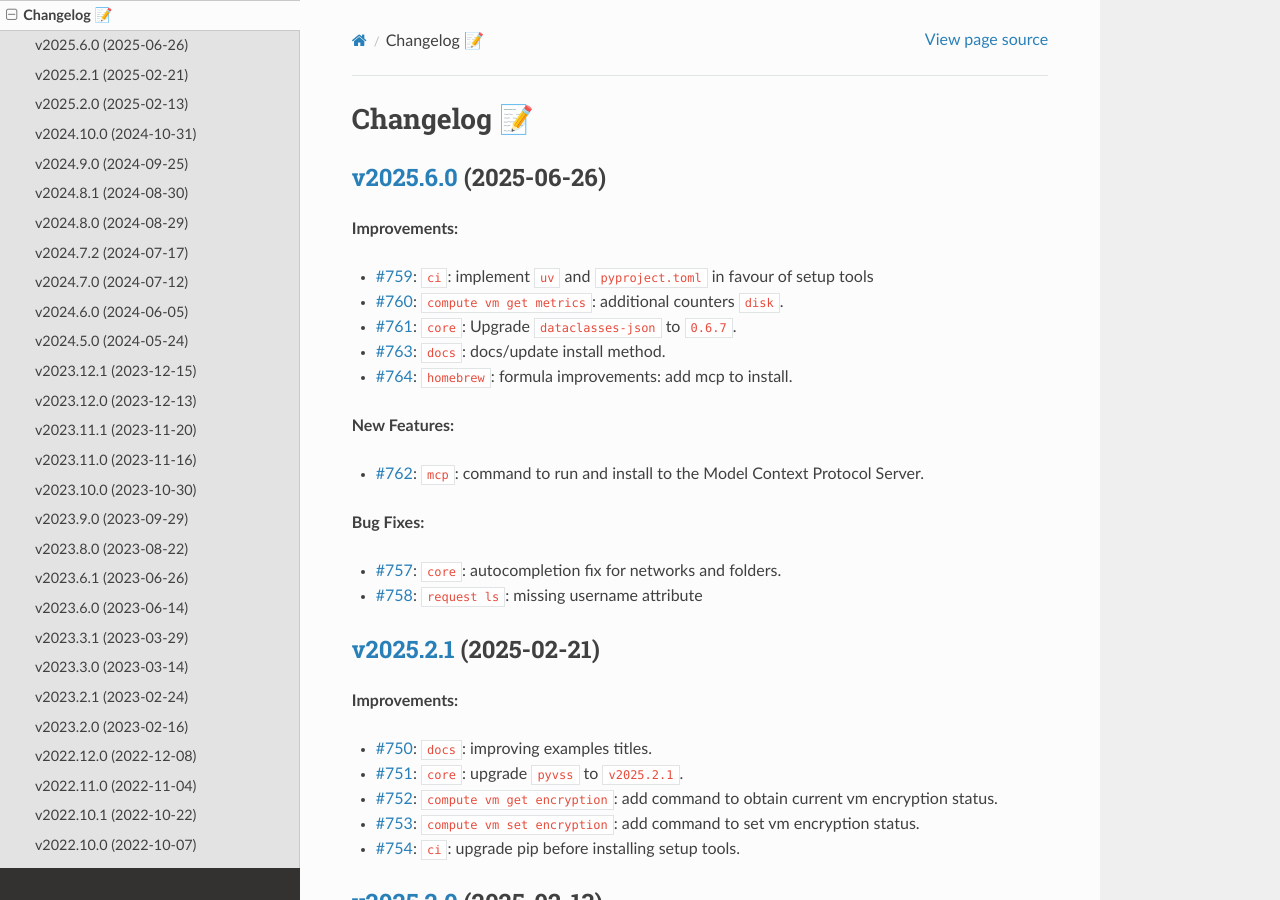
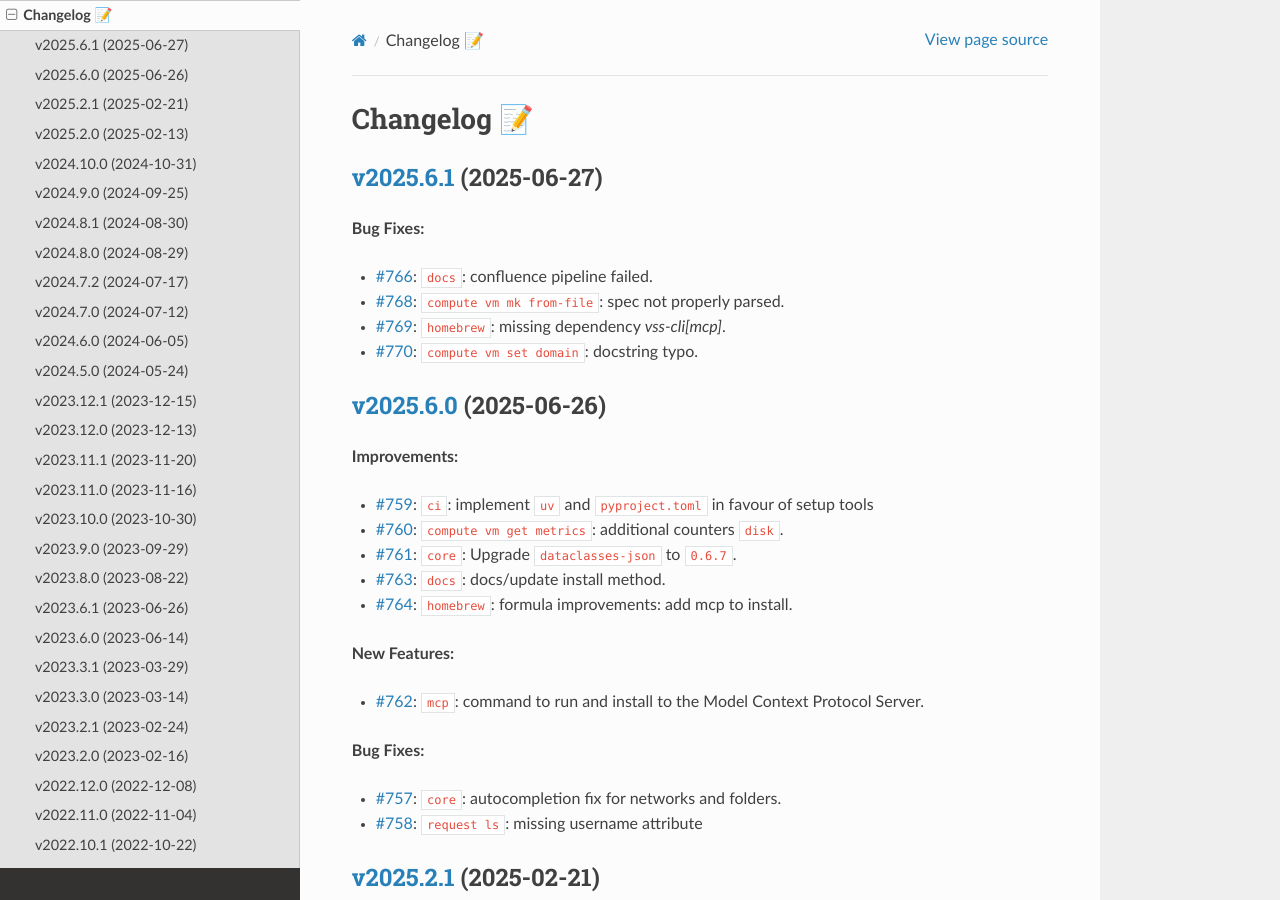
Before and after one commit to EIS-ITS/vss-cli, a Sphinx documentation site: the page built from docs/changelog.rst, in a window 1280 px wide and 900 px high. Built offline with Sphinx 7.4.7 and the Read the Docs theme 3.1.0, drawn with Linux system fonts in a browser that asks for light colours; the version number could not be read and is left out.

Commit message:
Issue #771: 🎉Version release v2025.6.1 - fixes #771

```diff
--- a/docs/changelog.rst
+++ b/docs/changelog.rst
@@ -1,8 +1,19 @@
 Changelog 📝
 ============
 
+`v2025.6.1 <https://gitlab-ee.eis.utoronto.ca/vss/vss-cli/tags/v2025.6.1>`_ (2025-06-27)
+------------------------------------------------------------------------------------------
+
+**Bug Fixes:**
+
+- `#766 <https://gitlab-ee.eis.utoronto.ca/vss/vss-cli/issues/766>`_: ``docs``: confluence pipeline failed.
+- `#768 <https://gitlab-ee.eis.utoronto.ca/vss/vss-cli/issues/768>`_: ``compute vm mk from-file``: spec not properly parsed.
+- `#769 <https://gitlab-ee.eis.utoronto.ca/vss/vss-cli/issues/769>`_: ``homebrew``: missing dependency `vss-cli[mcp]`.
+- `#770 <https://gitlab-ee.eis.utoronto.ca/vss/vss-cli/issues/770>`_: ``compute vm set domain``: docstring typo.
+
 `v2025.6.0 <https://gitlab-ee.eis.utoronto.ca/vss/vss-cli/tags/v2025.6.0>`_ (2025-06-26)
 ------------------------------------------------------------------------------------------
+
 **Improvements:**
 
 - `#759 <https://gitlab-ee.eis.utoronto.ca/vss/vss-cli/issues/759>`_: ``ci``: implement ``uv`` and ``pyproject.toml`` in favour of setup tools
```
Also changed, not shown: CHANGELOG.md (+9 -0 lines), .bumpversion.cfg, 7 other files.
